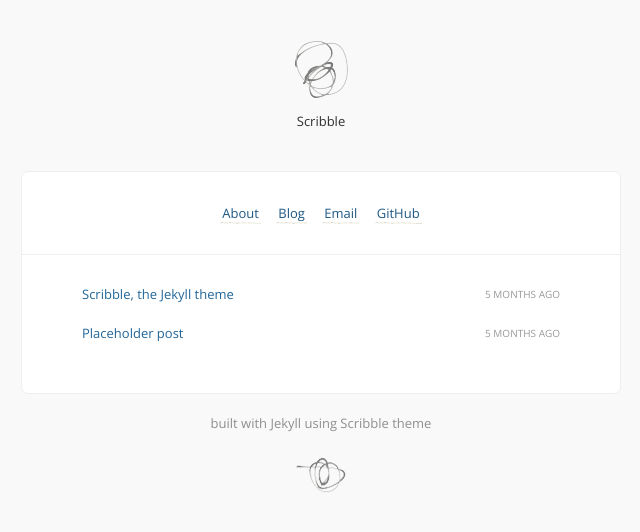
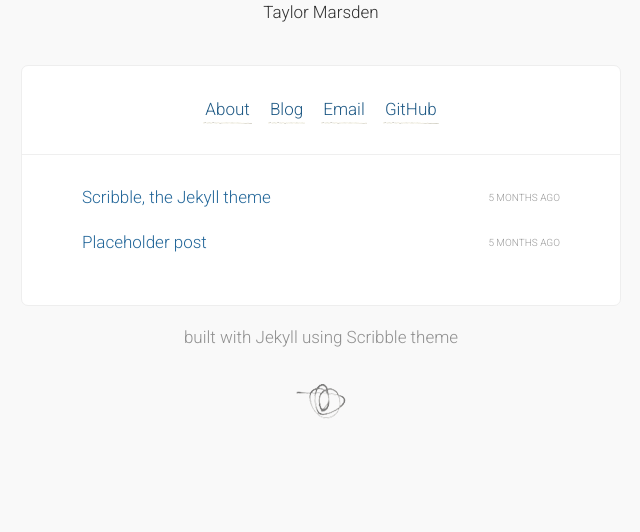
Before and after one commit to tkmars/tkmars.github.io, a Jekyll site: the page built from index.html, in a window 1280 px wide. Shown: the top 532 px of the page, without its empty margins (319-959 px from the left). Built offline with Jekyll 4.4.1, drawn with Linux system fonts in a browser that asks for light colours; Markdown is read by kramdown in place of the engine named in the settings; comment, search, counter and statistics services are not loaded.

Commit message:
Update links and font.

```diff
--- a/_config.yml
+++ b/_config.yml
@@ -1,5 +1,5 @@
-title:            Scribble
-description:      A jekyll theme. Because I scribble.
+title:            Taylor Marsden
+description:      My homepage.
 url:              /aboutme
 signoff:          # Your name.
 disqus_shortname: # disqus comment thread for post header options. ( leave blank if unwanted. )
--- a/_includes/head.html
+++ b/_includes/head.html
@@ -1,5 +1,5 @@
 <link href='{{ site.url }}/images/fav.png' rel='shortcut icon'>
-<link href='http://fonts.googleapis.com/css?family=Open+Sans:400,700' rel='stylesheet' type='text/css' />
+<link href='http://fonts.googleapis.com/css?family=Roboto:300,300italic' rel='stylesheet' type='text/css'>
 <link href='http://fonts.googleapis.com/css?family=Amatic+SC' rel='stylesheet' type='text/css'>
 <link href='{{ site.url }}/stylesheets/style.css' rel='stylesheet' type='text/css' />
 <link href='{{ site.url }}/stylesheets/syntax.css' rel='stylesheet' type='text/css' />
--- a/_includes/header.html
+++ b/_includes/header.html
@@ -1,4 +1,3 @@
 <header>
-<a id="go-back-home" href="/"><img src="{{ site.url }}/images/scribble.png" alt="scribble" width="53" height="59"></a>
 <p>{{ site.title }}</p>
 </header>
--- a/_includes/links.html
+++ b/_includes/links.html
@@ -1,5 +1,5 @@
 <div class="block">
   {% for link in site.links %}
-    <a target="{% if link.external %}_blank{% else %}_top{% endif %}" class="main" href="{{ link.url }}">{{ link.name }}</a>
+    <a target="{% if link.external %}_blank{% else %}_top{% endif %}" class="main" href="{% if link.external %}{{ link.url }}{% else %}{{ site.url }}/{{ link.url }}{% endif %}">{{ link.name }}</a>
   {% endfor %}
 </div>
--- a/stylesheets/style.css
+++ b/stylesheets/style.css
@@ -12,9 +12,8 @@
   background: #f9f9f9;
   color: #303030;
   font-family: 'Open Sans', sans-serif;
-  font-weight: 400;
-  font-size: 13px;
-  line-height: 19px;
+  font: 17px/25px 'Roboto', sans-serif;
+  font-weight: 300;
   padding: 0;
   margin: 0; }
   body, body * {
```
